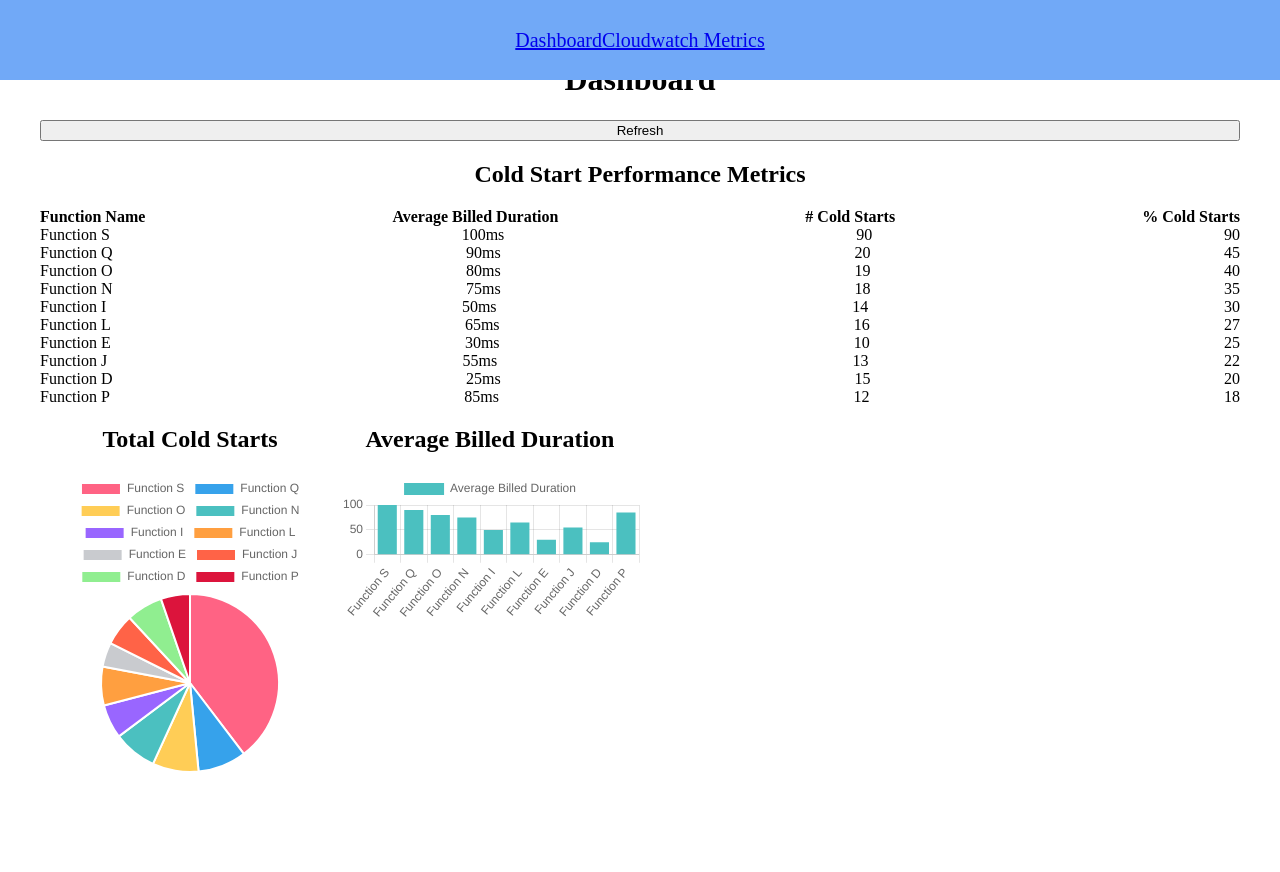
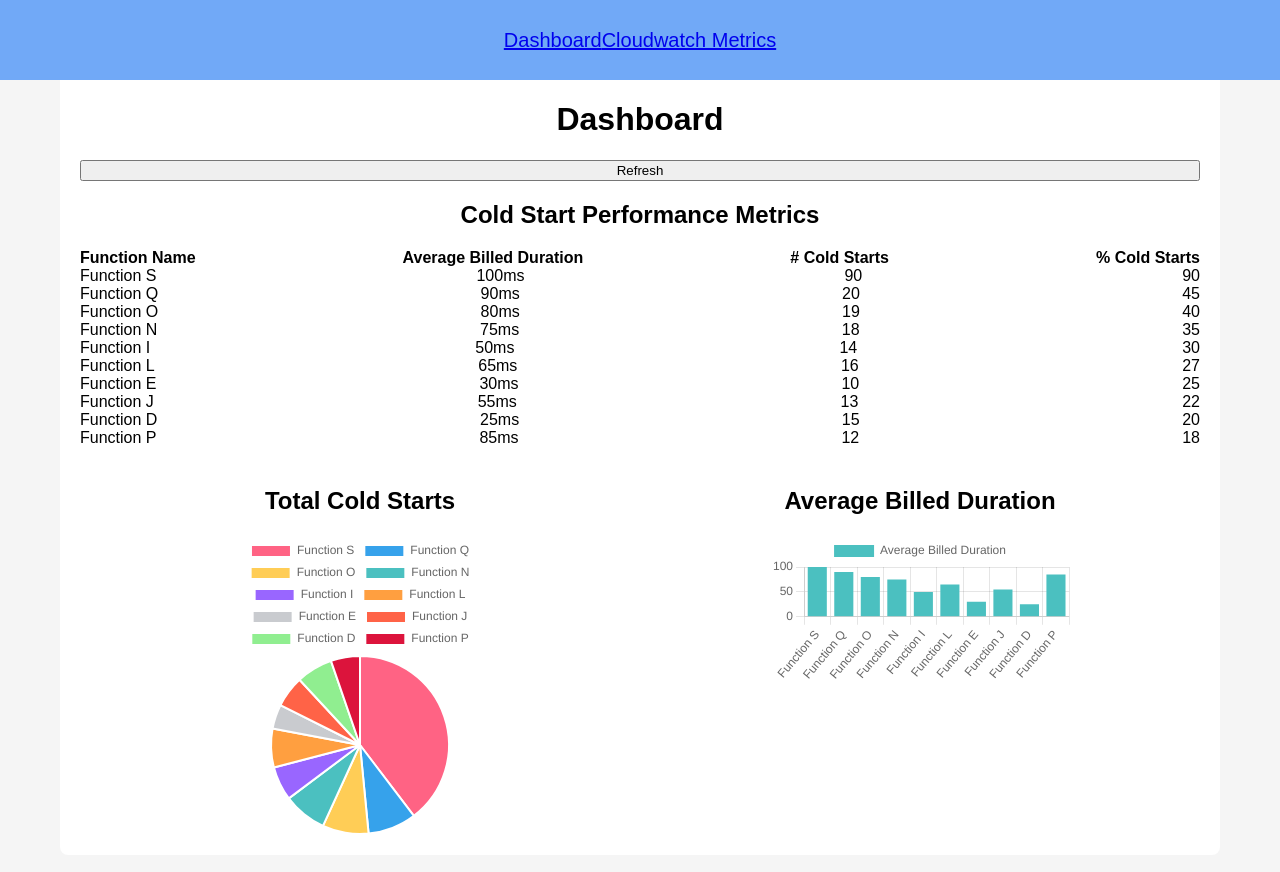
Before and after one commit to oslabs-beta/Lambda-Lens, a React (Vite) app in the folder client/: page / in a window 1280 px wide. Shown: the top 872 px of the page. Before the commit the page ends 813 px from the top, so only its background shows below. Built offline with nearby package versions, Linux system fonts and the light colour scheme.

Commit message:
added styling so dashboard and background  are more clearly defined

```diff
--- a/client/src/containers/DashboardContainer.tsx
+++ b/client/src/containers/DashboardContainer.tsx
@@ -2,6 +2,7 @@ import { useState, useEffect } from "react";
 import ColdStartsGraphComponent from "../components/ColdStartsGraphComponent";
 import ColdStartsMetricsContainer from "./ColdStartsMetricsContainer";
 import AvgBilledDurGraph from "../components/AvgBilledDurGraphComponent";
+import '../styles.css';
 
 interface FunctionData {
     functionName: string;
--- a/client/src/styles.css
+++ b/client/src/styles.css
@@ -1,3 +1,8 @@
+body {
+  font-family: Arial, Helvetica, sans-serif;
+  background-color: #f5f5f5;
+}
+
 .header-row {
   display: flex;
   justify-content: space-between;
@@ -32,8 +37,14 @@
 .dashboard-container {
   display: flex;
   flex-direction: column;
+  padding: 20px;
+  background-color: #ffffff;
+  margin: 20px;
+  border-radius: 8px;
 }
 
 .dashboard-graphs {
   display: flex;
+  justify-content: space-around;
+  margin-top: 20px;
 }
```
